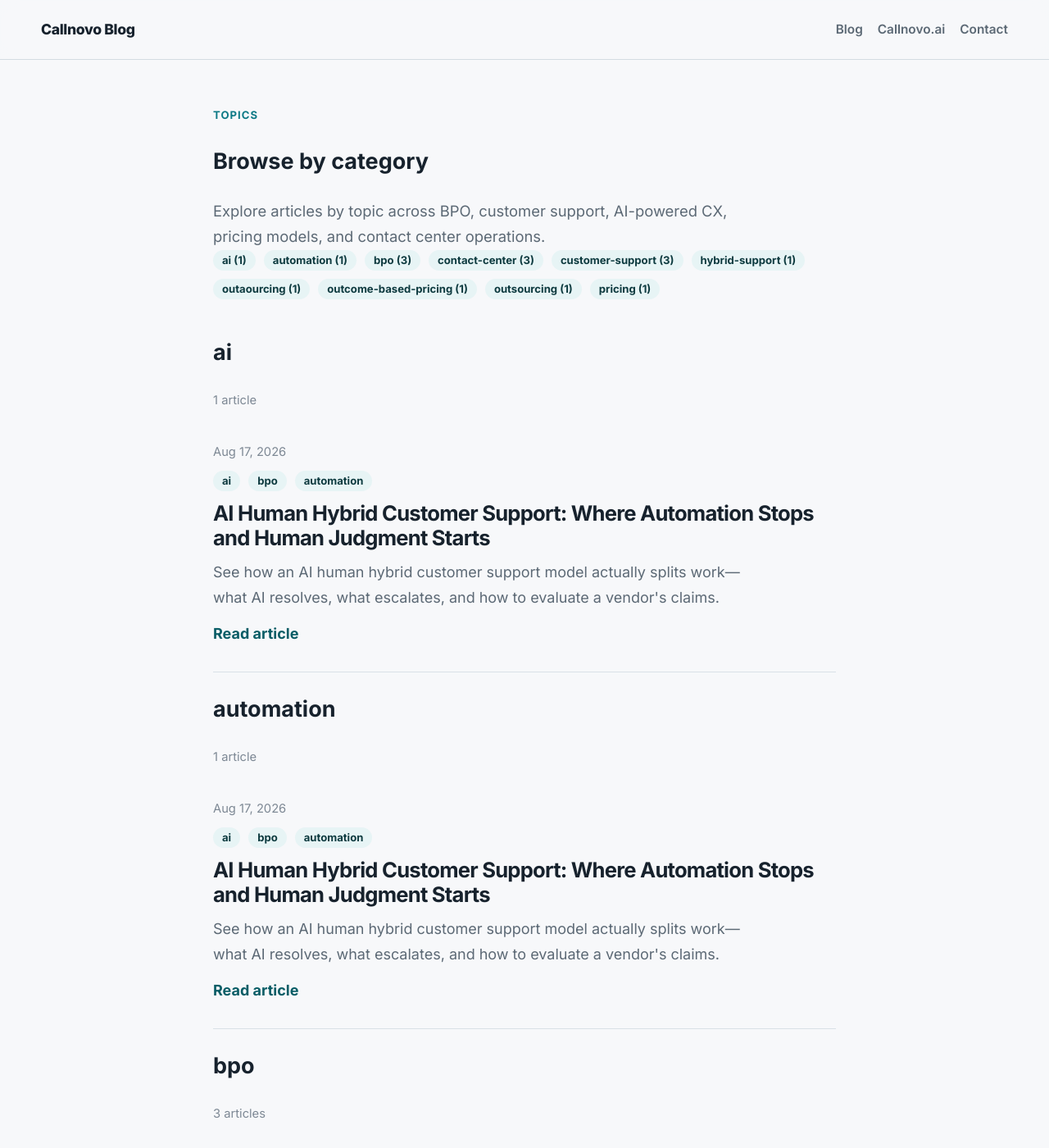
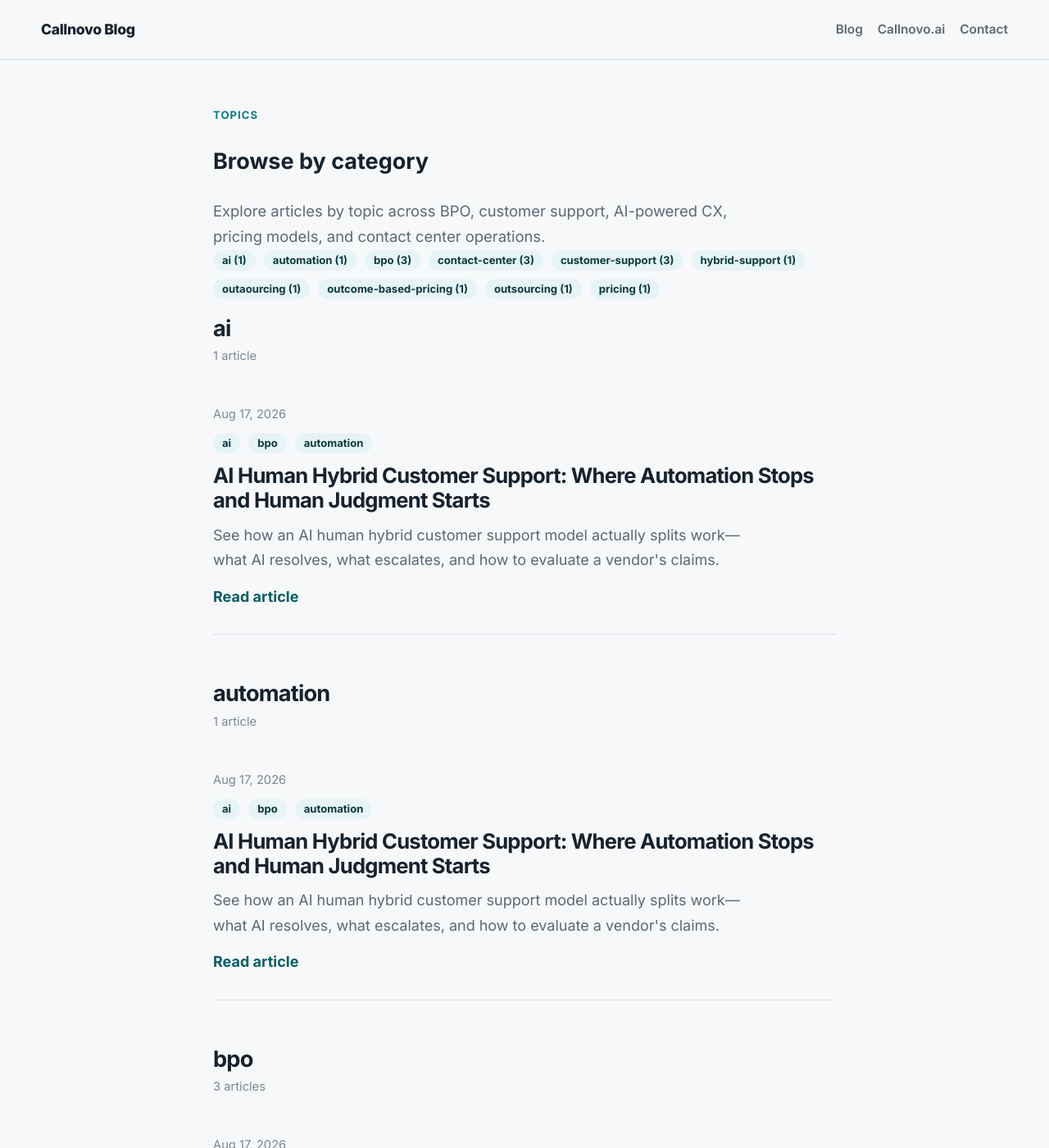
Before and after one commit to callnovo-cc/blog, a Jekyll site: the page built from categories.html, in a window 1280 px wide and 1400 px high. Shown: the whole window at 82% size. Built offline with Jekyll 4.4.1, drawn with Linux system fonts in a browser that asks for light colours.

Commit message:
Update style.css

```diff
--- a/assets/css/style.css
+++ b/assets/css/style.css
@@ -277,6 +277,12 @@
   line-height: 1;
 }
 
+.topic-chip:hover,
+.tag:hover {
+  background: #d7ecee;
+  color: var(--brand-dark);
+}
+
 .tag-row-compact {
   margin: 0 0 12px;
 }
@@ -368,6 +374,22 @@
   padding: 56px 0 10px;
 }
 
+.category-block + .category-block {
+  margin-top: 56px;
+}
+
+.category-block-header {
+  margin-bottom: 18px;
+}
+
+.category-block-header h2 {
+  margin: 0 0 6px;
+  font-size: 1.7rem;
+  line-height: 1.15;
+  letter-spacing: -0.03em;
+  color: var(--text);
+}
+
 .article-wrap {
   padding: 52px 0 84px;
 }
@@ -392,9 +414,19 @@
 
 .article-dek {
   margin: 18px 0 0;
+  max-width: 42rem;
   font-size: 1.14rem;
   color: var(--text-muted);
-  max-width: 42rem;
+}
+
+.article-featured-image {
+  margin: 0 0 36px;
+}
+
+.article-featured-image img {
+  width: 100%;
+  border-radius: 18px;
+  box-shadow: var(--shadow-md);
 }
 
 .article-body {
@@ -445,15 +477,15 @@
   margin-left: 0;
   padding: 18px 20px;
   border-left: 4px solid var(--brand);
+  border-radius: 0 12px 12px 0;
   background: var(--brand-soft);
-  border-radius: 0 12px 12px 0;
   color: var(--text);
 }
 
 .article-body hr {
+  margin: 40px 0;
   border: 0;
   border-top: 1px solid var(--border);
-  margin: 40px 0;
 }
 
 .article-body img {
@@ -467,33 +499,33 @@
 
 .article-body code {
   padding: 0.14em 0.35em;
-  background: var(--surface-soft);
   border: 1px solid var(--border);
   border-radius: 6px;
+  background: var(--surface-soft);
   font-size: 0.9em;
 }
 
 .article-body pre {
   overflow-x: auto;
   padding: 18px;
+  border-radius: 14px;
   background: #111827;
   color: #f3f4f6;
-  border-radius: 14px;
   font-size: 0.92rem;
   line-height: 1.6;
 }
 
 .article-body pre code {
   padding: 0;
+  border: 0;
   background: transparent;
-  border: 0;
   color: inherit;
 }
 
 .article-body table {
   width: 100%;
+  margin: 24px 0;
   border-collapse: collapse;
-  margin: 24px 0;
   font-size: 0.96rem;
 }
 
@@ -529,9 +561,9 @@
 .article-cta-box,
 .publication-note-box {
   padding: 28px;
-  background: var(--surface);
   border: 1px solid var(--border);
   border-radius: 22px;
+  background: var(--surface);
   box-shadow: var(--shadow-sm);
 }
 
@@ -558,9 +590,9 @@
 
 .related-card {
   padding: 20px;
-  background: var(--surface);
   border: 1px solid var(--border);
   border-radius: 18px;
+  background: var(--surface);
 }
 
 .related-card h3 {
@@ -580,8 +612,8 @@
 }
 
 .site-footer {
+  padding: 24px 0 40px;
   border-top: 1px solid var(--border);
-  padding: 24px 0 40px;
 }
 
 .footer-shell p {
@@ -590,10 +622,7 @@
   color: var(--text-soft);
 }
 
-.tag {
-  text-decoration: none !important;
-}
-
+.tag,
 .topic-chip {
   text-decoration: none !important;
 }
```
